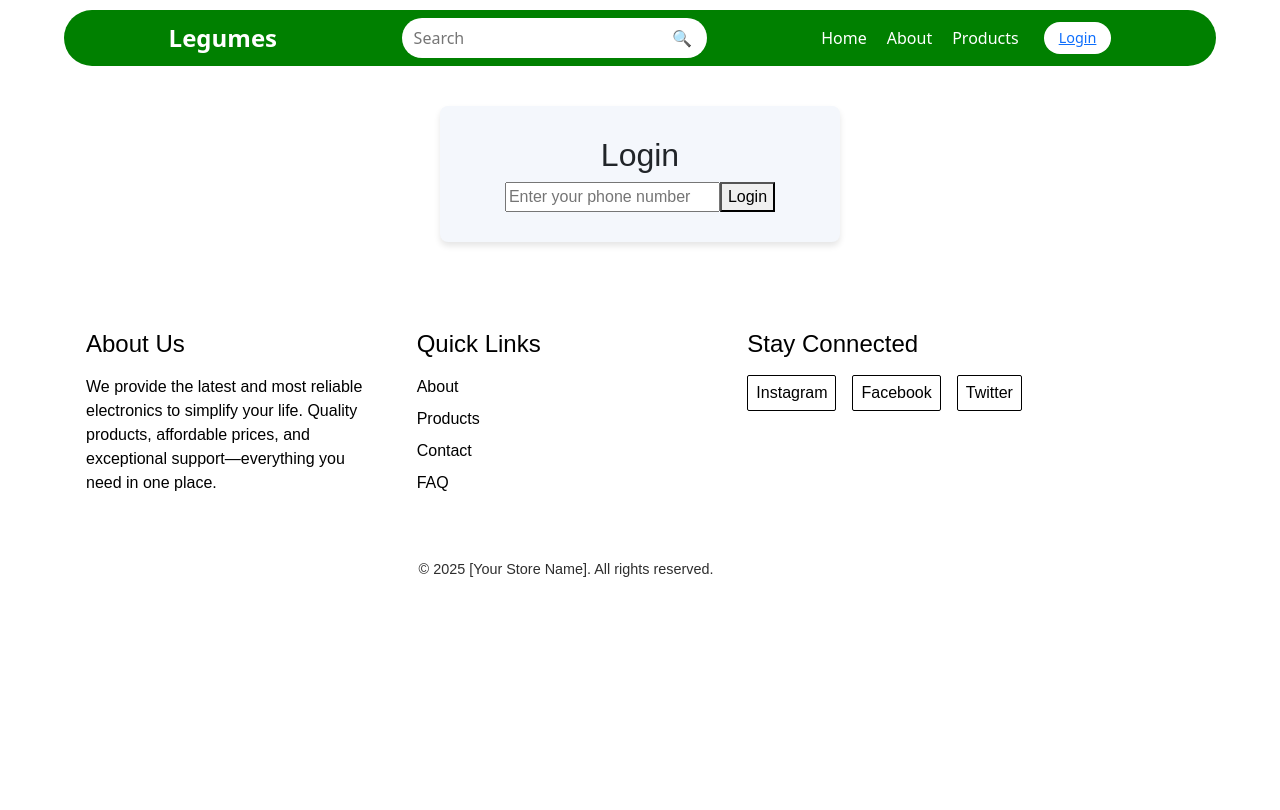
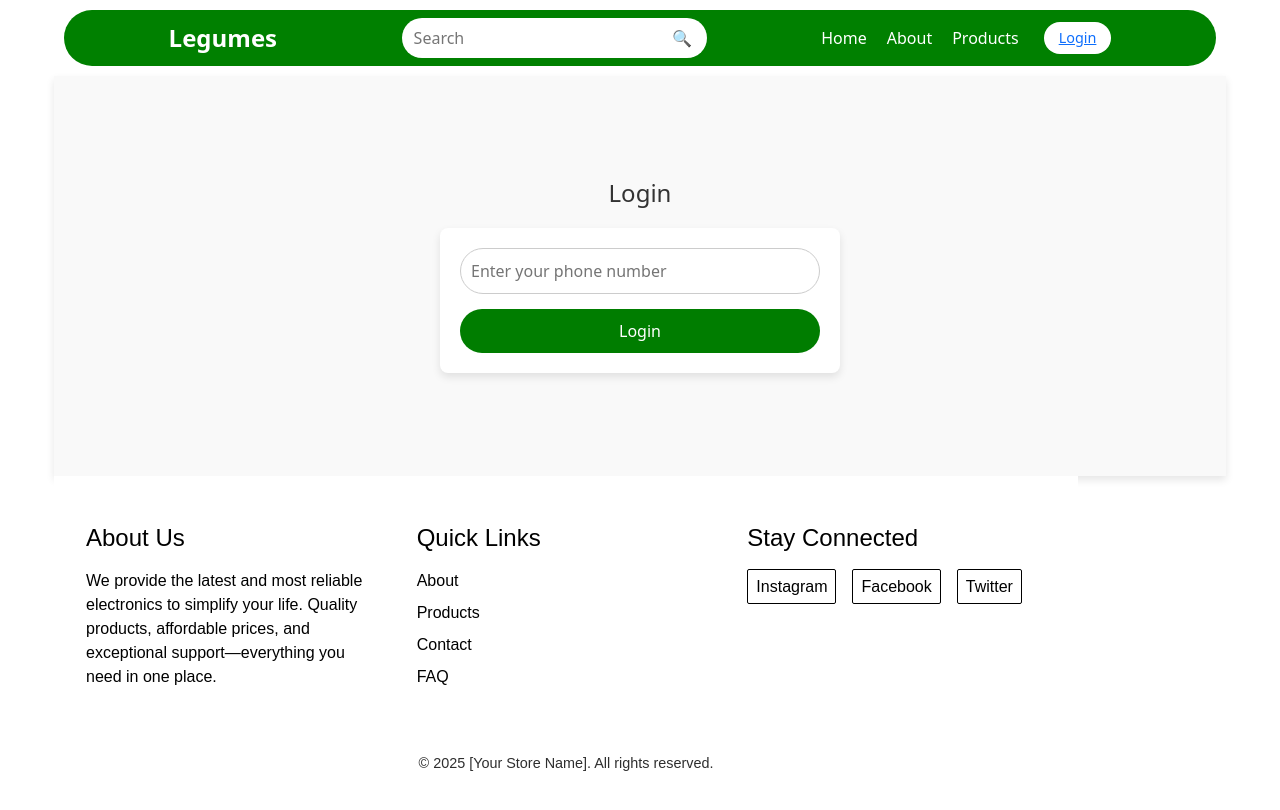
Before and after one commit to Nithish211204/Project1_Ecom, a React (Vite) app in the folder Project1_Ecom copy/frontend/: page /login in a window 1280 px wide. Shown: the top 810 px of the page. Built offline with nearby package versions, Linux system fonts and the light colour scheme.

Commit message:
Update Login.css

```diff
--- a/Project1_Ecom copy/frontend/src/components/LoginandSignUp/Login.css
+++ b/Project1_Ecom copy/frontend/src/components/LoginandSignUp/Login.css
@@ -1,69 +1,78 @@
-/* Login Container */
+/* CSS for Login Form */
+
 .login-container {
-    background-color: #f4f7fc; /* Light background */
-    border-radius: 8px;
-    box-shadow: 0 4px 6px rgba(0, 0, 0, 0.1);
-    padding: 30px;
-    max-width: 400px;
-    margin: 40px auto;
-    text-align: center;
-    font-family: 'Arial', sans-serif;
+  display: flex;
+  flex-direction: column;
+  align-items: center;
+  justify-content: center;
+  min-height: 50vh;
+  background-color: #f9f9f9;
+  padding: 20px;
+  /* font-family: Arial, sans-serif; */
+  box-shadow: 0 4px 8px rgba(0, 0, 0, 0.1);
 }
 
-  /* Heading Style */
-  .login-heading {
+.login-container h2 {
+  margin-bottom: 20px;
   font-size: 24px;
-    color: #333;
-    margin-bottom: 20px;
-    font-weight: 600;
-  }
-
-  /* Input Fields */
-  .input-container {
-    margin-bottom: 15px;
-  }
-
-  .input-label {
-    display: block;
-    text-align: left;
-    margin-bottom: 5px;
-    font-size: 14px;
   color: #333;
 }
 
-  .input-field {
+.login-form {
+  display: flex;
+  flex-direction: column;
+  align-items: center;
+  width: 100%;
+  max-width: 400px;
+  padding: 20px;
+  background: #ffffff;
+  border-radius: 8px;
+  box-shadow: 0 4px 8px rgba(0, 0, 0, 0.1);
+}
+
+.login-form input {
   width: 100%;
   padding: 10px;
+  margin-bottom: 15px;
   border: 1px solid #ccc;
-    border-radius: 4px;
+  border-radius: 25px;
   font-size: 16px;
-    background-color: #fff;
-    transition: border-color 0.3s ease;
 }
 
-  /* Focus effect for inputs */
-  .input-field:focus {
+.login-form input:focus {
   outline: none;
-    border-color: #4a90e2; /* Highlight on focus */
+  border-color: #007d00;
+  box-shadow: 0 0 4px rgba(0, 255, 13, 0.5);
 }
 
-  /* Submit Button */
-  .submit-btn {
-    background-color: #4a90e2;
+.login-btn {
+  width: 100%;
+  padding: 10px;
+  background-color: #007d00;
   color: white;
-    padding: 12px 20px;
   border: none;
-    border-radius: 4px;
+  border-radius: 25px;
   font-size: 16px;
   cursor: pointer;
-    width: 100%;
-    transition: background-color 0.3s ease;
+  transition: background-color 0.3s;
 }
 
-  /* Button hover effect */
-  .submit-btn:hover {
-    background-color: #357ab7;
+.login-btn:hover {
+  background-color: #007d00c2;
 }
+
+.login-btn:active {
+  background-color: #005300;
+}
+
+/* Error Message */
+.login-container p {
+  margin: 10px 0;
+  color: red;
+  font-size: 14px;
+  text-align: center;
+}
+
 
   /* Toast Notifications */
   .Toastify__toast-container {
```
Lines whose indentation alone changed are shown as unchanged.
